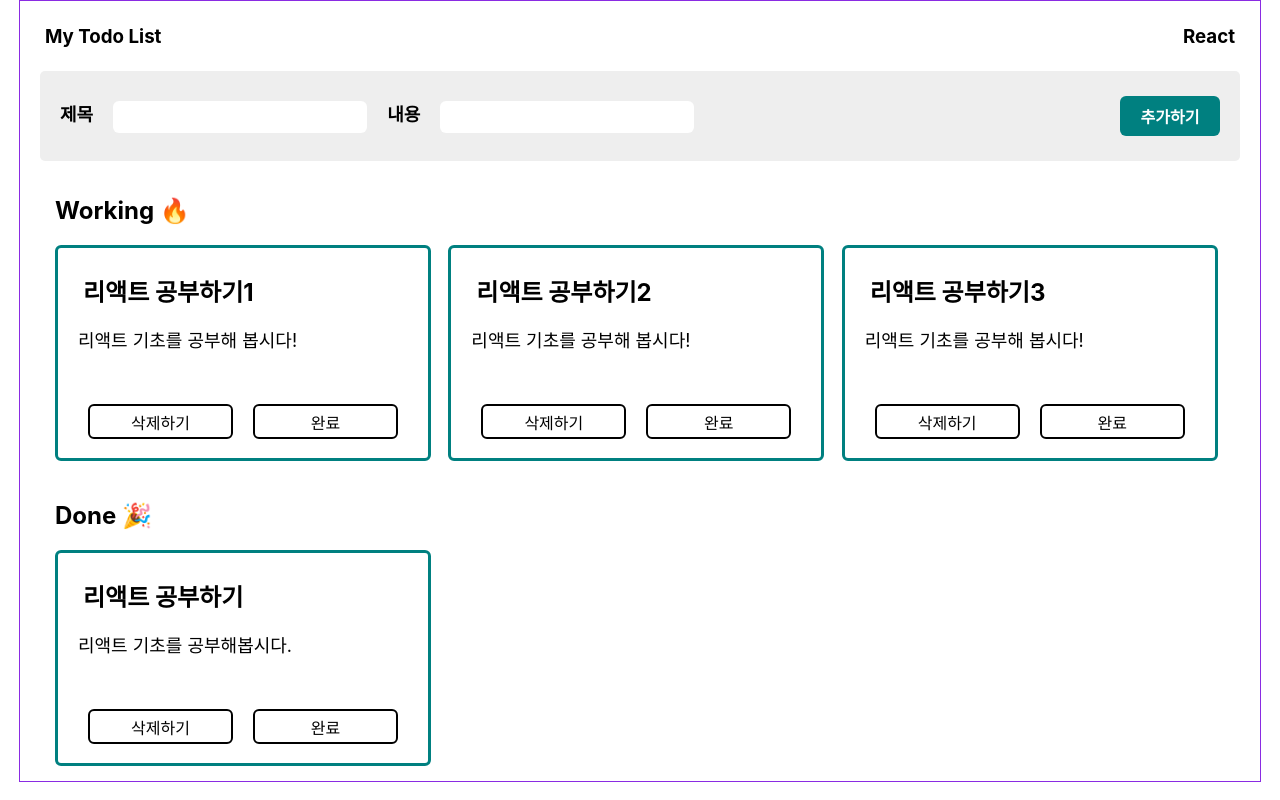
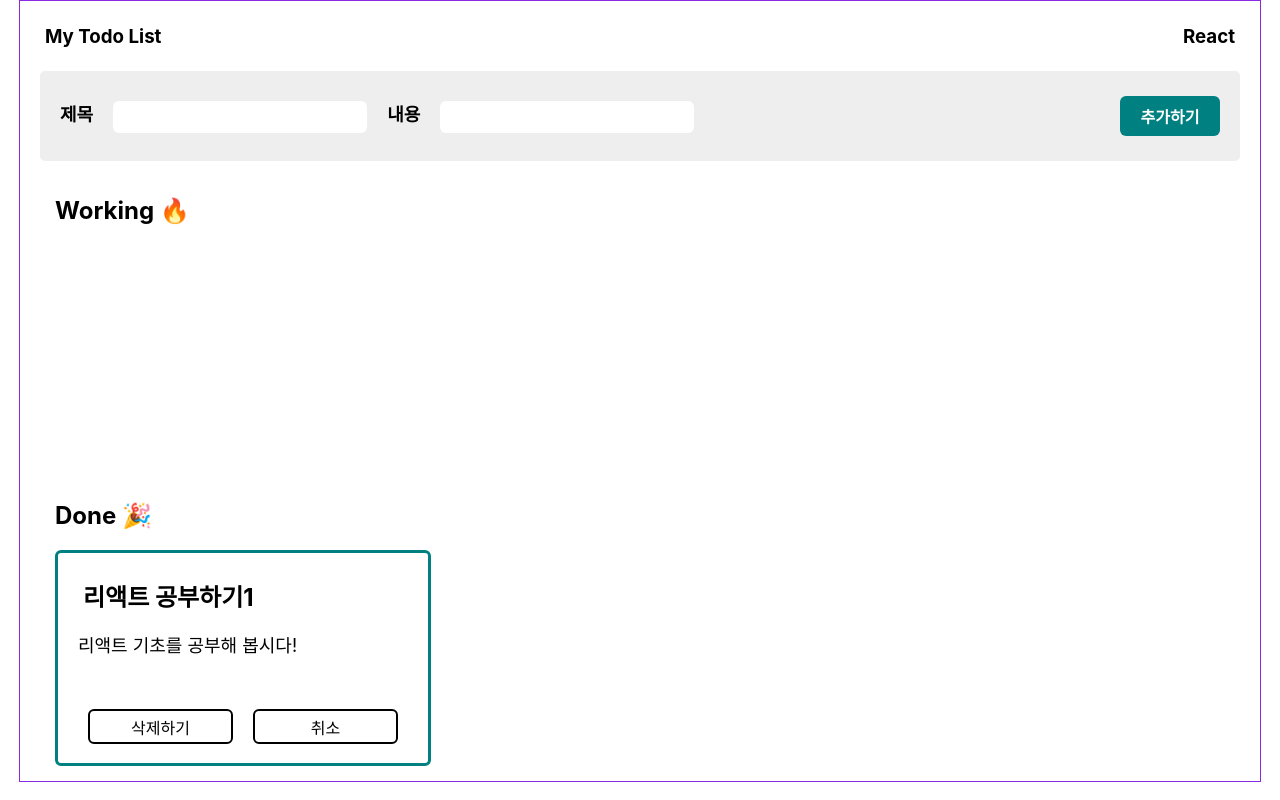
Before and after one commit to cchloe0927/React-todolist, a React (Create React App) app: page / in a window 1280 px wide. Both pictures are taken after a click on the button "완료". Built offline with nearby package versions, Linux system fonts and the light colour scheme.

Commit message:
todo-list progress state

```diff
--- a/package.json
+++ b/package.json
@@ -9,6 +9,7 @@
     "react": "^18.2.0",
     "react-dom": "^18.2.0",
     "react-scripts": "5.0.1",
+    "uuid": "^9.0.0",
     "web-vitals": "^2.1.0"
   },
   "scripts": {
--- a/src/App.js
+++ b/src/App.js
@@ -1,5 +1,6 @@
 import React, { useState } from 'react';
 import './App.css';
+import { v4 as uuidv4 } from 'uuid';
 //component
 import Header from './components/Header';
 import AddContents from './components/AddContents';
@@ -11,39 +12,46 @@ function App() {
       id: 1,
       title: '리액트 공부하기1',
       contents: '리액트 기초를 공부해 봅시다!',
-    },
-    {
-      id: 2,
-      title: '리액트 공부하기2',
-      contents: '리액트 기초를 공부해 봅시다!',
-    },
-    {
-      id: 3,
-      title: '리액트 공부하기3',
-      contents: '리액트 기초를 공부해 봅시다!',
+      progress: true,
     },
   ]);
+
   //todo 추가하기
   const onSaveTodo = (newTodo) => {
     const todosData = {
       ...newTodo,
-      id: todos.length + 1,
+      id: uuidv4(),
+      progress: true,
     };
     setTodos([...todos, todosData]);
-    console.log(todosData);
+    //console.log('todosData: ', todosData);
   };
   //todo 삭제하기
   const onDeleteTodo = (id) => {
-    console.log(id);
+    //console.log(id);
     const newTodoList = todos.filter((todo) => todo.id !== id);
     setTodos(newTodoList);
+  };
+  //todo 상태값 변경하기
+  const onProgressTodo = (id, progress) => {
+    //console.log(id);
+    const todos_index = todos.findIndex((todo) => todo.id === id); //조건이 충족하는 인덱스 번호를 구함
+    console.log('todos_index: ', todos_index);
+    progress
+      ? (todos[todos_index].progress = false)
+      : (todos[todos_index].progress = true);
+    setTodos([...todos]);
   };
 
   return (
     <div className='wrap'>
       <Header />
       <AddContents onSaveTodosData={onSaveTodo} />
-      <Contents todosData={todos} onDeleteTdosData={onDeleteTodo} />
+      <Contents
+        todosData={todos}
+        onDeleteTdosData={onDeleteTodo}
+        onProgressState={onProgressTodo}
+      />
     </div>
   );
 }
--- a/src/components/Contents.js
+++ b/src/components/Contents.js
@@ -2,15 +2,19 @@ import React from 'react';
 import classes from './Contents.module.css';
 
 const Contents = (props) => {
-  //console.log('todosData: ', todosData);
-  console.log(props);
+  //console.log("props", props)
+  const isWorking = props.todosData.filter((work) => work.progress === true);
+  const isDone = props.todosData.filter((work) => work.progress === false);
+  console.log('isWorking', isWorking);
+  console.log('isDone', isDone);
+
   return (
     <div className={classes.contents}>
       {/* working */}
       <section>
         <h2>Working 🔥</h2>
         <div className={classes.contents_box}>
-          {props.todosData.map((todo) => {
+          {isWorking.map((todo) => {
             return (
               <div key={todo.id} className={classes.contents_card}>
                 <h2 className={classes.contents_title}>{todo.title}</h2>
@@ -22,26 +26,48 @@ const Contents = (props) => {
                   >
                     삭제하기
                   </button>
-                  <button className={classes.doneBtn}>완료</button>
+                  <button
+                    className={classes.doneBtn}
+                    onClick={() =>
+                      props.onProgressState(todo.id, todo.progress)
+                    }
+                  >
+                    완료
+                  </button>
                 </div>
               </div>
             );
           })}
         </div>
       </section>
-
       {/* Done */}
       <section>
         <h2>Done 🎉</h2>
         <div className={classes.contents_box}>
-          <div className={classes.contents_card}>
-            <h2 className={classes.contents_title}>리액트 공부하기</h2>
-            <p className={classes.contents_text}>리액트 기초를 공부해봅시다.</p>
-            <div className={classes.btn}>
-              <button className={classes.deleteBtn}>삭제하기</button>
-              <button className={classes.doneBtn}>완료</button>
-            </div>
-          </div>
+          {isDone.map((todo) => {
+            return (
+              <div key={todo.id} className={classes.contents_card}>
+                <h2 className={classes.contents_title}>{todo.title}</h2>
+                <p className={classes.contents_text}>{todo.contents}</p>
+                <div className={classes.btn}>
+                  <button
+                    className={classes.deleteBtn}
+                    onClick={() => props.onDeleteTdosData(todo.id)}
+                  >
+                    삭제하기
+                  </button>
+                  <button
+                    className={classes.doneBtn}
+                    onClick={() =>
+                      props.onProgressState(todo.id, todo.progress)
+                    }
+                  >
+                    취소
+                  </button>
+                </div>
+              </div>
+            );
+          })}
         </div>
       </section>
     </div>
```
Also changed, not shown: 2 other files (tests, documents, lock files or other folders).
